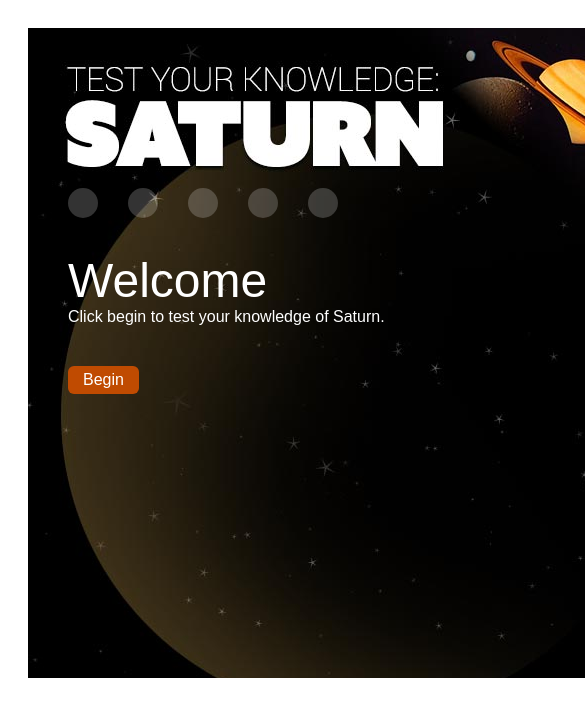
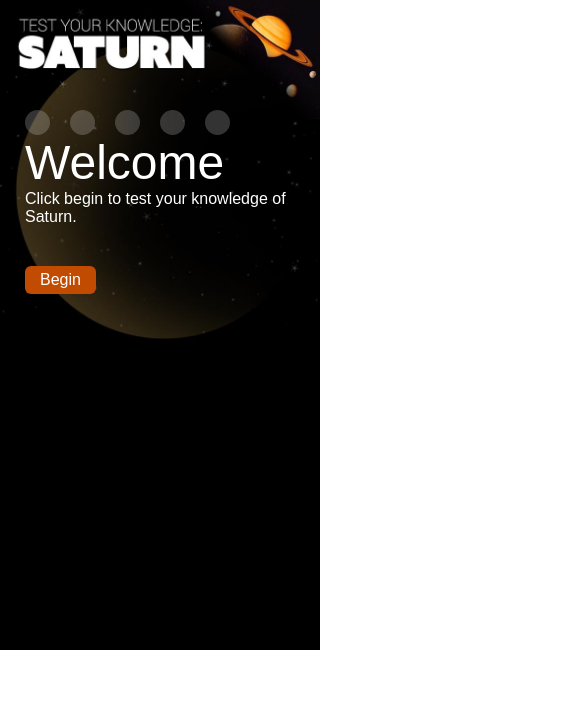
Before and after one commit to tahmid-tanzim/quiz, a website: page index.html in a window 390 px wide. Shown: the top 716 px of the page, 585 px wide, since content can reach past the window. Drawn offline with Linux system fonts and the light colour scheme; a web font is replaced by a local one.

Commit message:
Stylesheets for responsive

```diff
--- a/css/quiz.css
+++ b/css/quiz.css
@@ -251,3 +251,95 @@ body {
 #myQuiz .intro.inactive, #myQuiz.inactive.answered {
     left: -1350px;
 }
+
+@media screen and (max-width: 650px) {
+
+    body {
+        padding: 0px;
+        margin: 0px;
+    }
+    #myQuiz {
+        width: 320px;
+        background-size: 320px auto;
+    }
+    #myQuiz h1 {
+        width: 300px;
+        font-size: 1.3em;
+        top: 25px;
+        left: 25px;
+    }
+    #myQuiz h1 span {
+        line-height: 43px;
+    }
+    #myQuiz h2 {
+        margin: 0px;
+    }
+    #myQuiz h3 {
+        font-size: 2.2em;
+        margin-bottom: 15px;
+    }
+
+    #myQuiz .progress {
+        width: 300px;
+        top: 110px;
+        left: 25px;
+    }
+    #myQuiz .progress div {
+        width: 25px;
+        height: 25px;
+        margin-right: 20px;
+    }
+    #myQuiz .progress div::after {
+        top: -30px;
+        width: 53px;
+        height: 33px;
+    }
+
+    #myQuiz .intro {
+        width: 300px;
+        top: 135px;
+        left: 330px;
+    }
+
+    #myQuiz .question {
+        width: 300px;
+        top: 135px;
+        left: 330px;
+    }
+    #myQuiz .question .txt {
+        font-size: 1.4em;
+        margin-bottom: 15px;
+    }
+    #myQuiz .question .ans {
+        font-size: 1em;
+        padding: 5px 10px;
+        margin-bottom: 10px;
+    }
+    #myQuiz .question .ans.image {
+        min-height: 45px;
+        background-size: auto 45px;
+    }
+    #myQuiz .question .ans.image:hover {
+        background-color: #000;
+    }
+
+    #myQuiz .results {
+        width: 260px;
+        top: 150px;
+        left: 330px;
+    }
+    #myQuiz .results .share {
+        margin-top: 20px;
+    }
+    #myQuiz .results a.btn {
+        margin-bottom: 20px;
+    }
+
+    #myQuiz .active {
+        left: 25px;
+    }
+
+    #myQuiz .intro.inactive, #myQuiz .inactive.answered {
+        left: -650px;
+    }
+}
```
